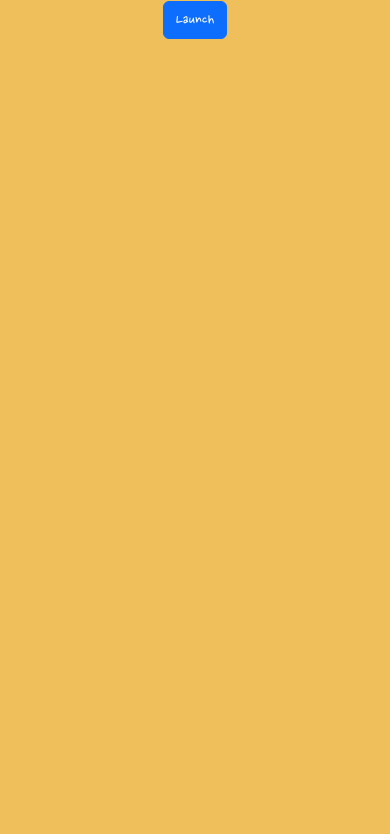
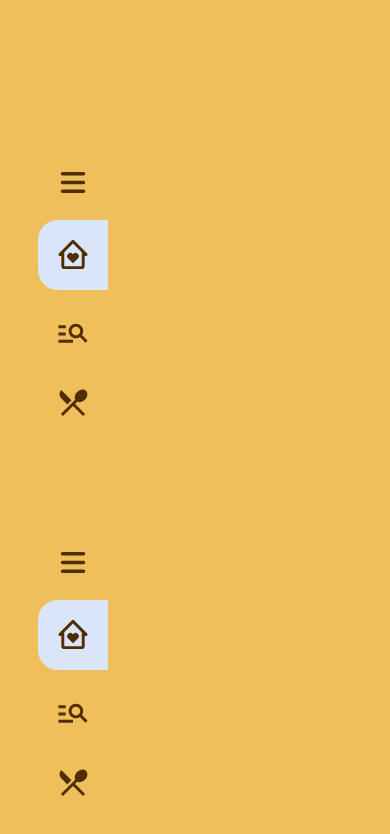
Before and after one commit to chonnikan-aue/what-should-I-eat-today, a React (Create React App) app: page /test in a window 390 px wide. Shown: the top 834 px of the page. Built offline with nearby package versions, Linux system fonts and the light colour scheme; a web font is replaced by a local one.

Commit message:
made hamburger menu

```diff
--- a/src/App.css
+++ b/src/App.css
@@ -34,8 +34,15 @@ img {
   margin: 50px 0 50px 0 !important;
 }
 
+.container-col {
+  padding-left: 0 !important;
+  margin-left: 0;
+}
+
 .container {
-  margin: 80px 50px 0 50px;
+  box-sizing: content-box;
+  width: 100% !important;
+  margin: 80px 50px 0 0 !important;
   background: #dbe5fa;
   color: black;
   border-radius: 20px;
@@ -79,7 +86,7 @@ font {
 
 a {
   text-decoration: none !important;
-  color: black !important;
+  color: #512e02 !important;
 }
 
 @media (prefers-reduced-motion: no-preference) {
--- a/src/App.js
+++ b/src/App.js
@@ -7,6 +7,7 @@ import Home from "./components/Home";
 import HamburgerMenu from "./components/HamburgerMenu/HamburgerMenu";
 import Recipe from "./components/Recipe/Recipe";
 import Categories from "./components/Categories/Categories";
+import { Row, Col } from "react-bootstrap";
 
 const App = () => {
   let [headerText, setHeaderText] = useState("What should I eat today?");
@@ -17,6 +18,9 @@ const App = () => {
 
   return (
     <div className="App">
+      <Row>
+        <HamburgerMenu></HamburgerMenu>
+        <Col className="container-col">
           <Routes>
             <Route
               path="/"
@@ -29,10 +33,16 @@ const App = () => {
             <Route
               path="/categories"
               element={
-            <Categories headerText={headerText} setHeaderText={setHeaderText} />
+                <Categories
+                  headerText={headerText}
+                  setHeaderText={setHeaderText}
+                />
               }
             />
-        <Route path="/category" element={<Navigate to="/categories" />}></Route>
+            <Route
+              path="/category"
+              element={<Navigate to="/categories" />}
+            ></Route>
             <Route
               path="/random/:filter/:categoryName"
               element={
@@ -47,6 +57,8 @@ const App = () => {
             />
             <Route path="/test" element={<HamburgerMenu />} />
           </Routes>
+        </Col>
+      </Row>
     </div>
   );
 };
--- a/src/components/HamburgerMenu/HamburgerMenu.css
+++ b/src/components/HamburgerMenu/HamburgerMenu.css
@@ -1,20 +1,33 @@
-.hamburger-menu {
-  width: 60px;
-  margin: 30px 0 0 50px;
-  font-size: 40px;
+.hamburger-col {
+  margin: 0;
+  padding: 120px 0 0 50px !important;
   position: sticky;
   position: -webkit-sticky;
-  top: 0;
-  cursor: pointer;
+  top: 30px;
 }
 
-.main-nav {
+.menu-nav {
+  width: 70px;
+  height: 70px;
+  font-size: 50px;
+  color: #512e02;
+}
+
+.active {
   width: 70px;
   height: 70px;
   margin-bottom: 10px;
   font-size: 50px;
-  border: #0dcaf0 2px solid;
-  border-radius: 50%;
+  border: #dbe5fa 2px solid;
+  border-top-left-radius: 20px;
+  border-bottom-left-radius: 20px;
+  background-color: #dbe5fa;
+}
+
+.sub-nav {
+  width: 70px;
+  height: 70px;
+  font-size: 50px;
 }
 
 svg {
--- a/src/components/HamburgerMenu/HamburgerMenu.js
+++ b/src/components/HamburgerMenu/HamburgerMenu.js
@@ -1,43 +1,60 @@
-import React, { useState } from "react";
-import { Button, Offcanvas } from "react-bootstrap";
-import { FaHome } from "react-icons/fa";
-import { GiHamburgerMenu } from "react-icons/gi";
-import { MdAutorenew } from "react-icons/md";
+import React, { useRef } from "react";
+import { Col, Row } from "react-bootstrap";
+import { MdRestaurantMenu, MdManageSearch } from "react-icons/md";
+import { BiHomeHeart } from "react-icons/bi";
+import { HiMenu } from "react-icons/hi";
+import { Link } from "react-router-dom";
 import "./HamburgerMenu.css";
 
-const HamburgerMenu = () => {
-  const [show, setShow] = useState(false);
-
-  const handleClose = () => setShow(false);
-  const handleShow = () => setShow(true);
+const HamburgerMenu = (props) => {
+  const home = useRef();
+  const randomAll = useRef();
+  const categories = useRef();
+  const activeNav = (ref) => {
+    home.current.classList.remove("active");
+    randomAll.current.classList.remove("active");
+    categories.current.classList.remove("active");
+    ref.current.classList.add("active");
+  };
   return (
-    // <div className="hamburger-menu">
-    //   <div className="main-nav">
-    //     <GiHamburgerMenu />
-    //   </div>
-    //   <div className="sub-nav">
-    //     <FaHome />
-    //   </div>
-    //   <div className="sub-nav">
-    //     <MdAutorenew />
-    //   </div>
-    // </div>
-
-    <>
-      <Button variant="primary" onClick={handleShow}>
-        Launch
-      </Button>
-
-      <Offcanvas show={show} onHide={handleClose} placement="top">
-        <Offcanvas.Header closeButton>
-          <Offcanvas.Title></Offcanvas.Title>
-        </Offcanvas.Header>
-        <Offcanvas.Body>
-          Some text as placeholder. In real life you can have the elements you
-          have chosen. Like, text, images, lists, etc.
-        </Offcanvas.Body>
-      </Offcanvas>
-    </>
+    <Col md="auto" className="hamburger-col">
+      <Col className="menu-nav">
+        <HiMenu />
+      </Col>
+      <Col
+        className="menu-nav active"
+        ref={home}
+        onClick={() => {
+          activeNav(home);
+        }}
+      >
+        <Link to="/">
+          <BiHomeHeart />
+        </Link>
+      </Col>
+      <Col
+        className="menu-nav"
+        ref={categories}
+        onClick={() => {
+          activeNav(categories);
+        }}
+      >
+        <Link to="/categories">
+          <MdManageSearch />
+        </Link>
+      </Col>
+      <Col
+        className="menu-nav"
+        ref={randomAll}
+        onClick={() => {
+          activeNav(randomAll);
+        }}
+      >
+        <Link to="/random/all/all">
+          <MdRestaurantMenu />
+        </Link>
+      </Col>
+    </Col>
   );
 };
 
```
Lines whose indentation alone changed are shown as unchanged.
